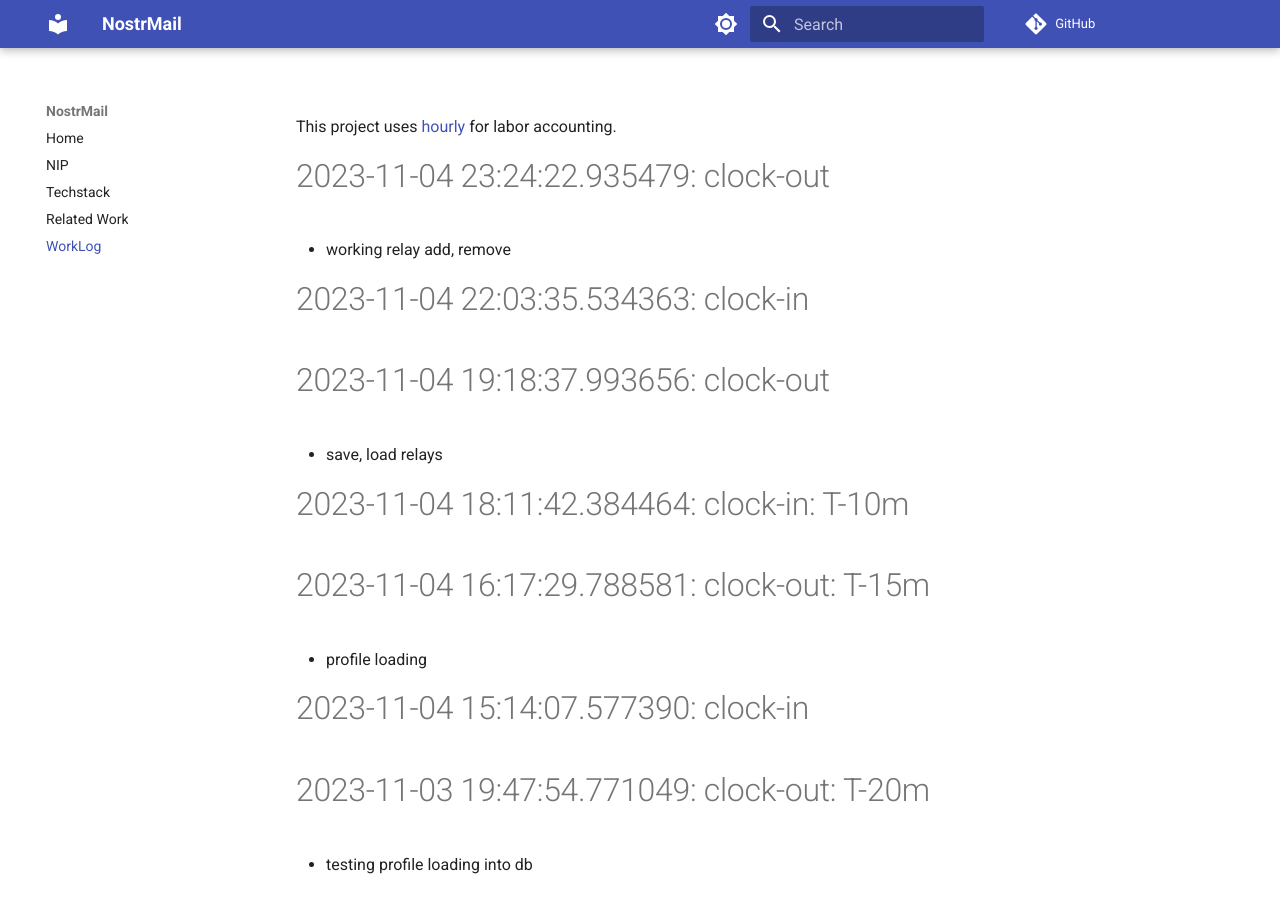
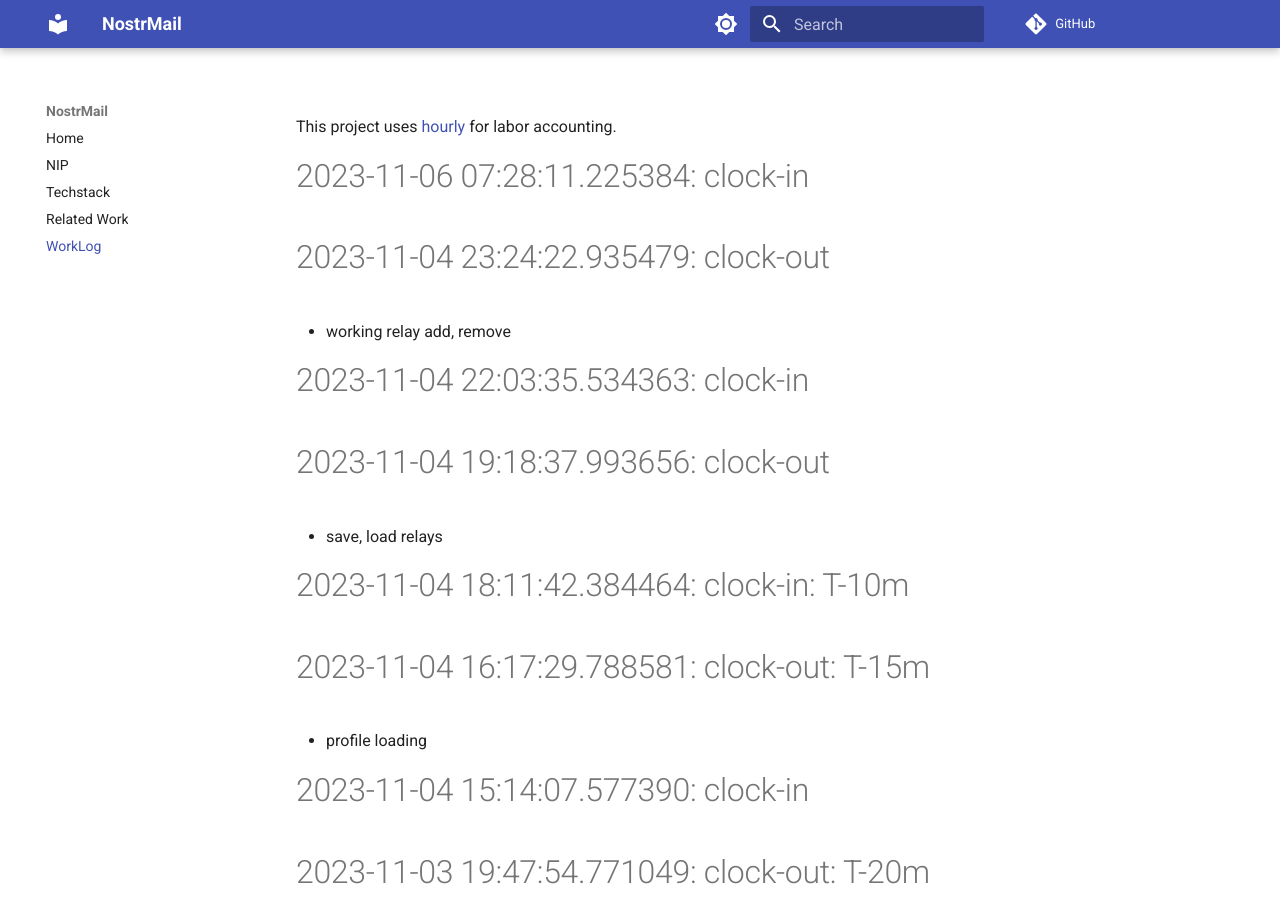
Before and after one commit to asherp/nostr-mail, an MkDocs documentation site: the page built from docs/WorkLog.md, in a window 1280 px wide and 900 px high. Built offline with MkDocs 1.6.1 and Material for MkDocs 9.7.7, drawn with Linux system fonts in a browser that asks for light colours; comment, search, counter and statistics services are not loaded.

Commit message:
clock-in

```diff
--- a/WorkLog.md
+++ b/WorkLog.md
@@ -1,3 +1,6 @@
+
+# 2023-11-06 07:28:11.225384: clock-in
+
 # 2023-11-04 23:24:22.935479: clock-out
 
 * working relay add, remove
```
